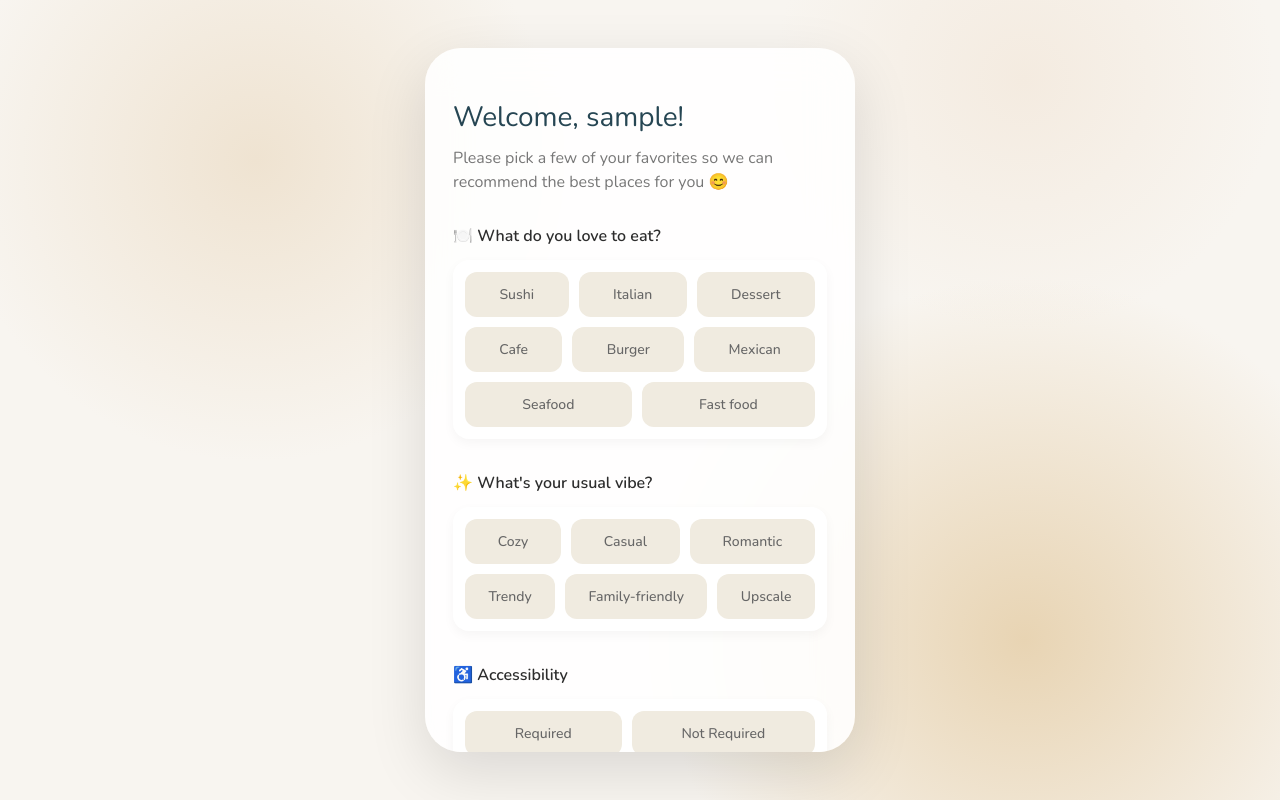
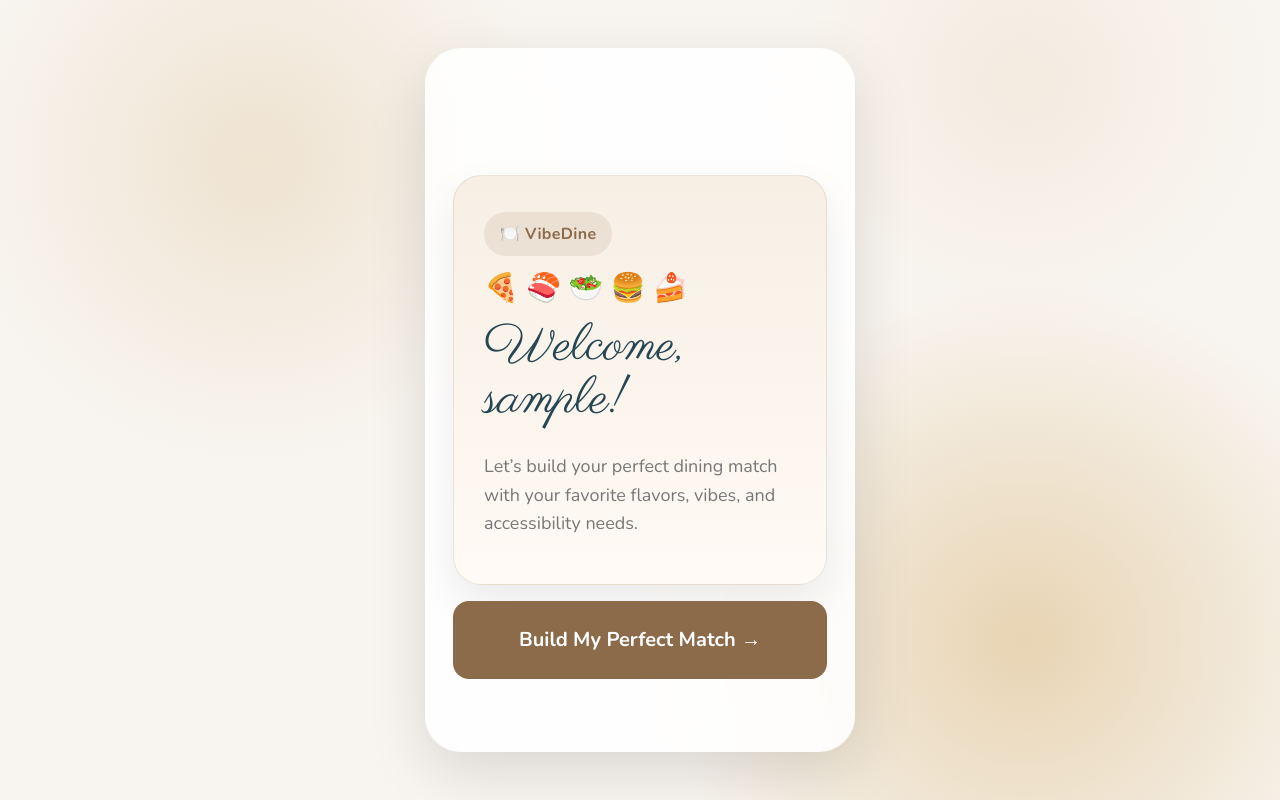
Before and after one commit to EsterTkach/VibeDine_Restaurants_RecSys, a React (Vite) app in the folder frontend/: page /onboarding in a window 1280 px wide. Built offline with nearby package versions, Linux system fonts and the light colour scheme; sample sign-in values are in the browser's storage.

Commit message:
Feature|nicer onboarding page

```diff
--- a/frontend/src/pages/Onboarding.css
+++ b/frontend/src/pages/Onboarding.css
@@ -1,42 +1,133 @@
+@import url('https://fonts.googleapis.com/css2?family=Parisienne&display=swap');
+
 .onboarding-page {
   padding: 28px;
+  display: flex;
+  flex-direction: column;
+  align-items: center;
+  min-height: 100vh;
+  justify-content: center;
+}
+
+.welcome-card {
+  background: linear-gradient(180deg, #f7efe4 0%, #fffaf5 100%);
+  border: 1px solid rgba(139, 107, 74, 0.16);
+  border-radius: 28px;
+  padding: 36px 30px;
+  display: flex;
+  flex-direction: column;
+  gap: 18px;
+  box-shadow: 0 18px 40px rgba(0, 0, 0, 0.08);
+  margin-bottom: 16px;
+  max-width: 760px;
+  width: 100%;
+}
+
+.welcome-badge {
+  display: inline-flex;
+  align-items: center;
+  justify-content: center;
+  width: fit-content;
+  padding: 10px 16px;
+  border-radius: 999px;
+  background: rgba(139, 107, 74, 0.12);
+  color: #8b6b4a;
+  font-weight: 700;
+  letter-spacing: 0.02em;
+}
+
+.welcome-emojis {
+  font-size: 28px;
+  line-height: 1;
 }
 
 .onboarding-page h1 {
-  margin-top: 20px;
-  font-size: 28px;
+  margin: 0;
+  font-family: 'Parisienne', cursive;
+  font-size: 52px;
+  line-height: 1.02;
+}
+
+.welcome-subtitle {
+  color: #5a482e;
+  font-size: 18px;
+  line-height: 1.6;
+  max-width: 680px;
+}
+
+.submit-btn.welcome-start {
+  width: min(420px, 100%);
+  padding: 24px 22px;
+  font-size: 20px;
+  font-weight: 700;
+}
+
+.welcome-action {
+  width: 100%;
+  display: flex;
+  justify-content: center;
+  margin-bottom: 42px;
 }
 
 .onboarding-page p {
   color: #777;
   margin-top: 8px;
-  margin-bottom: 30px;
+  margin-bottom: 10px;
 }
 
-.filters {
-  margin-top: 20px;
+.onboarding-overlay {
+  position: fixed;
+  inset: 0;
+  background: rgba(31, 24, 17, 0.64);
+  display: flex;
+  align-items: center;
+  justify-content: center;
+  padding: 20px;
+  z-index: 20;
 }
 
-.preference-group {
-  margin-bottom: 32px;
+.onboarding-modal {
+  width: min(100%, 560px);
+  background: white;
+  border-radius: 24px;
+  padding: 24px;
+  box-shadow: 0 16px 40px rgba(0, 0, 0, 0.2);
 }
 
-.preference-group label {
-  display: block;
-  margin-bottom: 12px;
-  font-weight: 600;
-  font-size: 16px;
+.modal-progress {
+  display: flex;
+  gap: 8px;
+  margin-bottom: 16px;
+}
+
+.progress-dot {
+  height: 8px;
+  flex: 1;
+  border-radius: 999px;
+  background: #efe7dc;
+}
+
+.progress-dot.active {
+  background: #8b6b4a;
+}
+
+.modal-header h2 {
+  font-size: 22px;
+  margin-bottom: 6px;
+}
+
+.modal-header p {
+  margin-bottom: 18px;
 }
 
 .segmented-control {
   display: flex;
   flex-wrap: wrap;
-  justify-content: center;
   gap: 10px;
   background: white;
   padding: 12px;
   border-radius: 16px;
-  box-shadow: 0 4px 12px rgba(0,0,0,0.04);
+  box-shadow: 0 4px 12px rgba(0, 0, 0, 0.04);
 }
 
 .segment {
@@ -57,26 +148,60 @@
 .segment.active {
   background: #8b6b4a;
   color: white;
-  box-shadow: 0 0 15px rgba(139,107,74,0.35);
+  box-shadow: 0 0 15px rgba(139, 107, 74, 0.35);
 }
 
+.single-select .segment {
+  min-width: 140px;
+}
+
+.summary-card {
+  background: #faf4eb;
+  border-radius: 16px;
+  padding: 16px;
+  color: #5f4c38;
+}
+
+.summary-card ul {
+  margin: 8px 0 0;
+  padding-left: 18px;
+}
+
+.summary-card li {
+  margin-bottom: 6px;
+}
+
+.modal-actions {
+  display: flex;
+  flex-wrap: wrap;
+  gap: 10px;
+  margin-top: 18px;
+}
+
+.ghost-btn,
 .submit-btn {
-  margin-top: 40px;
-  width: 100%;
   border: none;
   background: #8b6b4a;
   color: white;
-  padding: 18px;
-  border-radius: 20px;
-  font-size: 16px;
+  padding: 14px 16px;
+  border-radius: 16px;
+  font-size: 15px;
   font-weight: 600;
   cursor: pointer;
   transition: 0.2s;
-  box-shadow: 0 6px 18px rgba(139,107,74,0.2);
+}
+
+.ghost-btn {
+  background: #f0ebe0;
+  color: #6e553d;
+}
+
+.modal-submit {
+  margin-left: auto;
 }
 
 .submit-btn:disabled {
-  opacity: 0.5;
+  opacity: 0.6;
   cursor: not-allowed;
   box-shadow: none;
 }
--- a/frontend/src/pages/Onboarding.tsx
+++ b/frontend/src/pages/Onboarding.tsx
@@ -1,42 +1,129 @@
 import "./Onboarding.css";
-import { useState } from "react";
+import { useMemo, useState } from "react";
 import { useNavigate } from "react-router-dom";
 import AppShell from "../layouts/AppShell";
-import { vibeService } from "../api/services"; // CHANGED: Using centralized architecture
+import { vibeService } from "../api/services";
 import { preloadHomeData } from "../api/home";
 
 import { useAuth } from "../contexts/AuthContext";
+import {
+  ONBOARDING_POPULAR_FOOD_OPTIONS,
+  ONBOARDING_CUISINE_OPTIONS,
+  ONBOARDING_VIBE_OPTIONS,
+  ONBOARDING_ACCESSIBILITY_OPTIONS,
+  ONBOARDING_DIETARY_OPTIONS,
+} from "../constants/onboardingOptions";
 
-const CUISINE_OPTIONS = ["Sushi", "Italian", "Dessert", "Cafe", "Burger", "Mexican", "Seafood", "Fast food"];
-const VIBE_OPTIONS = ["Cozy", "Casual", "Romantic", "Trendy", "Family-friendly", "Upscale"];
-const ACCESSIBILITY_OPTIONS = ["Required", "Not Required"];
-const DIETARY_OPTIONS = ["Gluten Free", "Vegetarian", "Vegan", "None"];
+type StepKey = "popular-foods" | "cuisines" | "vibes" | "accessibility" | "dietary" | "summary";
+
+type StepConfig = {
+  id: StepKey;
+  emoji: string;
+  title: string;
+  subtitle: string;
+  options: readonly string[];
+  multiSelect: boolean;
+};
+
+const STEPS: StepConfig[] = [
+  {
+    id: "popular-foods",
+    emoji: "🍽️",
+    title: "What do you crave most?",
+    subtitle: "Pick the dishes that make your taste buds happy.",
+    options: ONBOARDING_POPULAR_FOOD_OPTIONS,
+    multiSelect: true,
+  },
+  {
+    id: "cuisines",
+    emoji: "🌍",
+    title: "Which cuisines fit your vibe?",
+    subtitle: "Choose the styles you love to explore.",
+    options: ONBOARDING_CUISINE_OPTIONS,
+    multiSelect: true,
+  },
+  {
+    id: "vibes",
+    emoji: "✨",
+    title: "What atmosphere feels right?",
+    subtitle: "Pick the mood that matches your ideal night out.",
+    options: ONBOARDING_VIBE_OPTIONS,
+    multiSelect: true,
+  },
+  {
+    id: "accessibility",
+    emoji: "♿",
+    title: "Accessibility needs",
+    subtitle: "Let us know if you need an accessible spot.",
+    options: ONBOARDING_ACCESSIBILITY_OPTIONS,
+    multiSelect: false,
+  },
+  {
+    id: "dietary",
+    emoji: "🥗",
+    title: "Any dietary preferences?",
+    subtitle: "Choose what works best for your plate.",
+    options: ONBOARDING_DIETARY_OPTIONS,
+    multiSelect: false,
+  },
+  {
+    id: "summary",
+    emoji: "🎉",
+    title: "We’ve got your vibe",
+    subtitle: "Review your picks and generate your personalized recommendations.",
+    options: [],
+    multiSelect: false,
+  },
+];
 
 export default function Onboarding() {
   const navigate = useNavigate();
-  // Safe fallbacks to local mock attributes if user lands here without a real login session
-
   const { userData } = useAuth();
   const userId = userData.user_id;
-  const username = userData.username || "Mock User";
+  const username = userData.username || "there";
 
-  // Multi-select for cuisines and vibes
+  const [isStarted, setIsStarted] = useState(false);
+  const [activeStepIndex, setActiveStepIndex] = useState(0);
+  const [selectedPopularFoods, setSelectedPopularFoods] = useState<string[]>([]);
   const [selectedCuisines, setSelectedCuisines] = useState<string[]>([]);
   const [selectedVibes, setSelectedVibes] = useState<string[]>([]);
-
-  // Single-select for accessibility and dietary
   const [accessibility, setAccessibility] = useState("");
   const [dietary, setDietary] = useState("");
+  const [isSubmitting, setIsSubmitting] = useState(false);
 
-  const toggleSelection = (
-    item: string,
-    setList: React.Dispatch<React.SetStateAction<string[]>>,
-  ) => {
-    setList((prev) =>
-      prev.includes(item)
-              ? prev.filter((i) => i !== item)
-              : [...prev, item]
-          );
+  const currentStep = useMemo(() => STEPS[activeStepIndex], [activeStepIndex]);
+  const hasSelections =
+    selectedPopularFoods.length > 0 ||
+    selectedCuisines.length > 0 ||
+    selectedVibes.length > 0 ||
+    Boolean(accessibility) ||
+    Boolean(dietary);
+
+  const toggleSelection = (item: string, setList: React.Dispatch<React.SetStateAction<string[]>>) => {
+    setList((prev) => (prev.includes(item) ? prev.filter((i) => i !== item) : [...prev, item]));
+  };
+
+  const handleNext = () => {
+    if (activeStepIndex < STEPS.length - 1) {
+      setActiveStepIndex((prev) => prev + 1);
+      return;
+    }
+
+    void handleComplete();
+  };
+
+  const handleBack = () => {
+    if (activeStepIndex > 0) {
+      setActiveStepIndex((prev) => prev - 1);
+    }
+  };
+
+  const handleSkip = () => {
+    if (activeStepIndex < STEPS.length - 1) {
+      setActiveStepIndex((prev) => prev + 1);
+    } else {
+      void handleComplete();
+    }
   };
 
   const handleComplete = async () => {
@@ -46,108 +133,151 @@ export default function Onboarding() {
     }
 
     const userPreferences = {
-      favorite_categories: selectedCuisines,
+      favorite_categories: [...new Set([...selectedPopularFoods, ...selectedCuisines])],
       favorite_atmospheres: selectedVibes,
-      accessibility: accessibility,
-      dietary_restrictions: dietary,
+      accessibility: accessibility || "Not Required",
+      dietary_restrictions: dietary || "None",
     };
 
+    setIsSubmitting(true);
+
     try {
-      // 1. Try hitting the central service wrapper mapped to your teammate's backend
       await vibeService.submitMatch(userId, userPreferences);
-      console.log("Successfully saved backend preferences:", userPreferences);
-
     } catch (error) {
-      // 2. STABILITY FALLBACK: Intercept 404/Connection errors gracefully
       console.warn("Backend offline. Simulating local onboarding preferences save...", error);
     } finally {
-      // Always advance to home safely regardless of server availability status
       preloadHomeData(userId);
       navigate("/loading", {
         state: {
           nextPage: "/home",
-          username: userData.username  // Propagate the username down to the home layout state
+          username: userData.username,
+          user_id: userId,
         },
         replace: true,
       });
+      setIsSubmitting(false);
     }
   };
 
   return (
     <AppShell>
       <div className="onboarding-page">
+        <div className="welcome-card">
+          <div className="welcome-badge">🍽️ VibeDine</div>
+          <div className="welcome-emojis">🍕 🍣 🥗 🍔 🍰</div>
           <h1>Welcome{username ? `, ${username}` : ""}!</h1>
-          <p>Please pick a few of your favorites so we can recommend the best places for you 😊</p>
+          <p className="welcome-subtitle">
+            Let’s build your perfect dining match with your favorite flavors, vibes, and accessibility needs.
+          </p>
+        </div>
 
-        <div className="filters">
-          <div className="preference-group">
-            <label>🍽️ What do you love to eat?</label>
+        <div className="welcome-action">
+          <button className="submit-btn welcome-start" onClick={() => setIsStarted(true)}>
+            Build My Perfect Match →
+          </button>
+        </div>
+
+        {isStarted && (
+          <div className="onboarding-overlay" role="dialog" aria-modal="true">
+            <div className="onboarding-modal">
+              <div className="modal-progress">
+                {STEPS.map((step, index) => (
+                  <span key={step.id} className={`progress-dot ${index <= activeStepIndex ? "active" : ""}`} />
+                ))}
+              </div>
+
+              <div className="modal-header">
+                <h2>
+                  {currentStep.emoji} {currentStep.title}
+                </h2>
+                <p>{currentStep.subtitle}</p>
+              </div>
+
+              {currentStep.id === "summary" ? (
+                <div className="summary-card">
+                  <p>Your picks so far:</p>
+                  <ul>
+                    {selectedPopularFoods.length > 0 && <li>Favorite foods: {selectedPopularFoods.join(", ")}</li>}
+                    {selectedCuisines.length > 0 && <li>Cuisines: {selectedCuisines.join(", ")}</li>}
+                    {selectedVibes.length > 0 && <li>Vibes: {selectedVibes.join(", ")}</li>}
+                    {accessibility && <li>Accessibility: {accessibility}</li>}
+                    {dietary && <li>Dietary: {dietary}</li>}
+                    {!hasSelections && <li>No preferences picked yet — that is totally okay.</li>}
+                  </ul>
+                </div>
+              ) : currentStep.multiSelect ? (
                 <div className="segmented-control">
-              {CUISINE_OPTIONS.map((option) => (
+                  {currentStep.options.map((option) => {
+                    const isActive =
+                      currentStep.id === "popular-foods"
+                        ? selectedPopularFoods.includes(option)
+                        : currentStep.id === "cuisines"
+                          ? selectedCuisines.includes(option)
+                          : selectedVibes.includes(option);
+
+                    return (
                       <button
                         key={option}
-                  className={selectedCuisines.includes(option) ? "segment active" : "segment"}
-                  onClick={() => toggleSelection(option, setSelectedCuisines)}
+                        className={isActive ? "segment active" : "segment"}
+                        onClick={() => {
+                          if (currentStep.id === "popular-foods") {
+                            toggleSelection(option, setSelectedPopularFoods);
+                          } else if (currentStep.id === "cuisines") {
+                            toggleSelection(option, setSelectedCuisines);
+                          } else {
+                            toggleSelection(option, setSelectedVibes);
+                          }
+                        }}
+                      >
+                        {option}
+                      </button>
+                    );
+                  })}
+                </div>
+              ) : (
+                <div className="segmented-control single-select">
+                  {currentStep.options.map((option) => (
+                    <button
+                      key={option}
+                      className={
+                        (currentStep.id === "accessibility" ? accessibility : dietary) === option
+                          ? "segment active"
+                          : "segment"
+                      }
+                      onClick={() => {
+                        if (currentStep.id === "accessibility") {
+                          setAccessibility(option);
+                        } else {
+                          setDietary(option);
+                        }
+                      }}
                     >
                       {option}
                     </button>
                   ))}
                 </div>
-          </div>
+              )}
 
-          <div className="preference-group">
-            <label>✨ What's your usual vibe?</label>
-            <div className="segmented-control">
-              {VIBE_OPTIONS.map((option) => (
-                <button
-                  key={option}
-                  className={selectedVibes.includes(option) ? "segment active" : "segment"}
-                  onClick={() => toggleSelection(option, setSelectedVibes)}
-                >
-                  {option}
+              <div className="modal-actions">
+                {activeStepIndex > 0 && (
+                  <button className="ghost-btn" onClick={handleBack}>
+                    Back
                   </button>
-              ))}
-            </div>
-          </div>
+                )}
 
-          <div className="preference-group">
-            <label>♿ Accessibility</label>
-            <div className="segmented-control">
-              {ACCESSIBILITY_OPTIONS.map((value) => (
-                <button
-                  key={value}
-                  className={accessibility === value ? "segment active" : "segment"}
-                  onClick={() => setAccessibility(value)}
-                >
-                  {value}
+                <button className="ghost-btn" onClick={handleSkip}>
+                  {activeStepIndex === STEPS.length - 1 ? "Skip" : "Skip this"}
                 </button>
-              ))}
-            </div>
-          </div>
 
-          <div className="preference-group">
-            <label>🥗 Dietary</label>
-            <div className="segmented-control">
-              {DIETARY_OPTIONS.map((value) => (
-                <button
-                  key={value}
-                  className={dietary === value ? "segment active" : "segment"}
-                  onClick={() => setDietary(value)}
-                >
-                  {value}
+                <button className="submit-btn modal-submit" onClick={handleNext} disabled={isSubmitting}>
+                  {activeStepIndex === STEPS.length - 1
+                    ? "Generate Recommendations That Match My Vibe"
+                    : "Next"}
                 </button>
-              ))}
               </div>
             </div>
           </div>
-
-        <button
-          className="submit-btn"
-          disabled={selectedCuisines.length === 0 && selectedVibes.length === 0}
-          onClick={handleComplete}
-        >
-          Show Me Restaurants →
-        </button>
+        )}
       </div>
     </AppShell>
   );
```
Lines whose indentation alone changed are shown as unchanged.
